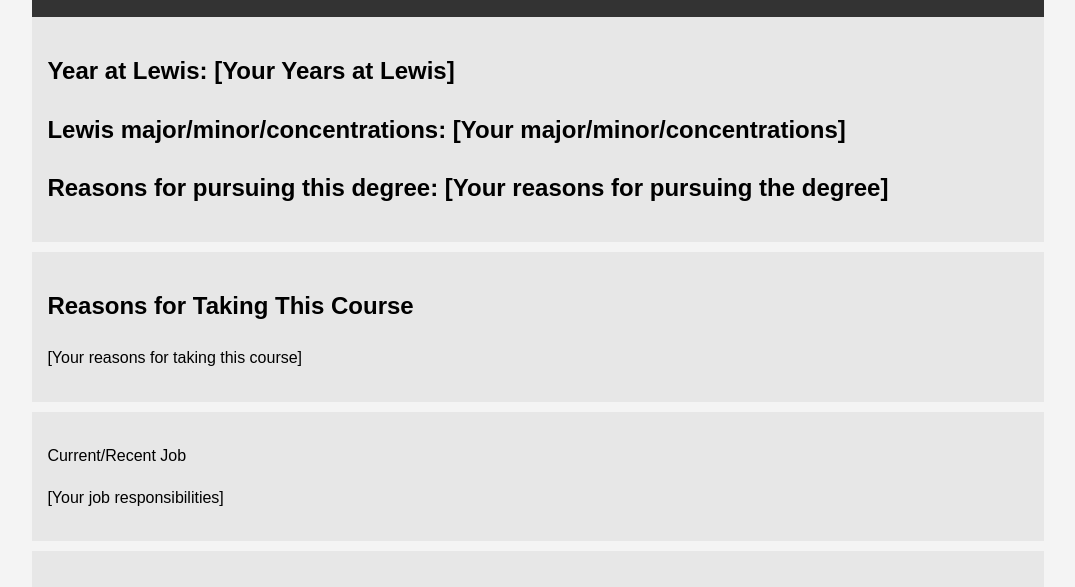
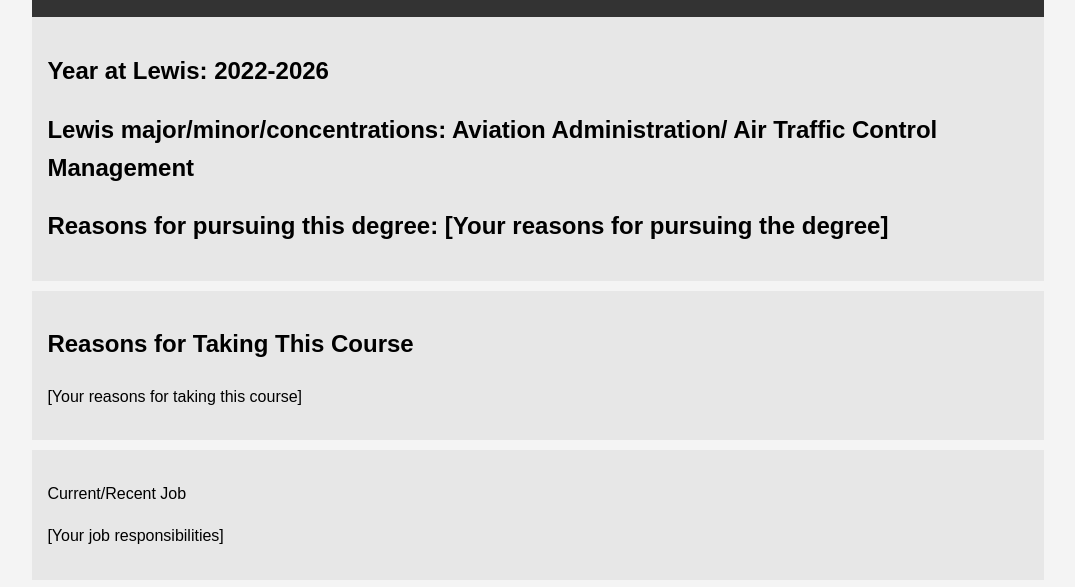
Before and after one commit to Ag-2063/me, a plain HTML site: page index.html in a window 1280 px wide. Shown: the part 133-720 px from the top of the page, without its empty margins (102-1177 px from the left). Drawn offline with Linux system fonts and the light colour scheme.

Commit message:
Update index.html

```diff
--- a/index.html
+++ b/index.html
@@ -36,8 +36,8 @@
         </header>
 
         <section class="lewis">
-			<h2>Year at Lewis: [Your Years at Lewis]</h2>
-			<h2>Lewis major/minor/concentrations: [Your major/minor/concentrations]</h2>
+			<h2>Year at Lewis: 2022-2026</h2>
+			<h2>Lewis major/minor/concentrations: Aviation Administration/ Air Traffic Control Management</h2>
 			<h2>Reasons for pursuing this degree: [Your reasons for pursuing the degree]</h2>
         </section>
 
```
